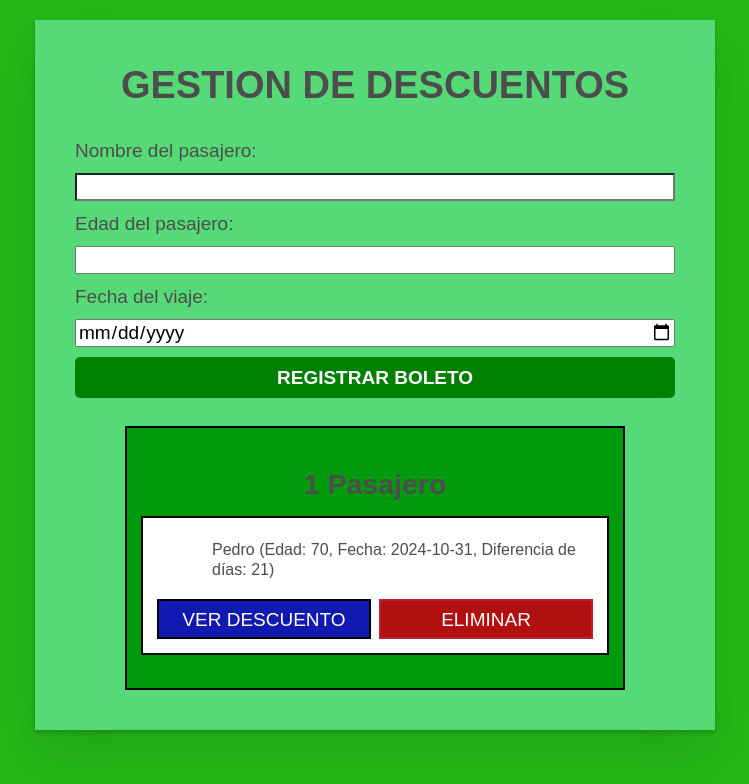
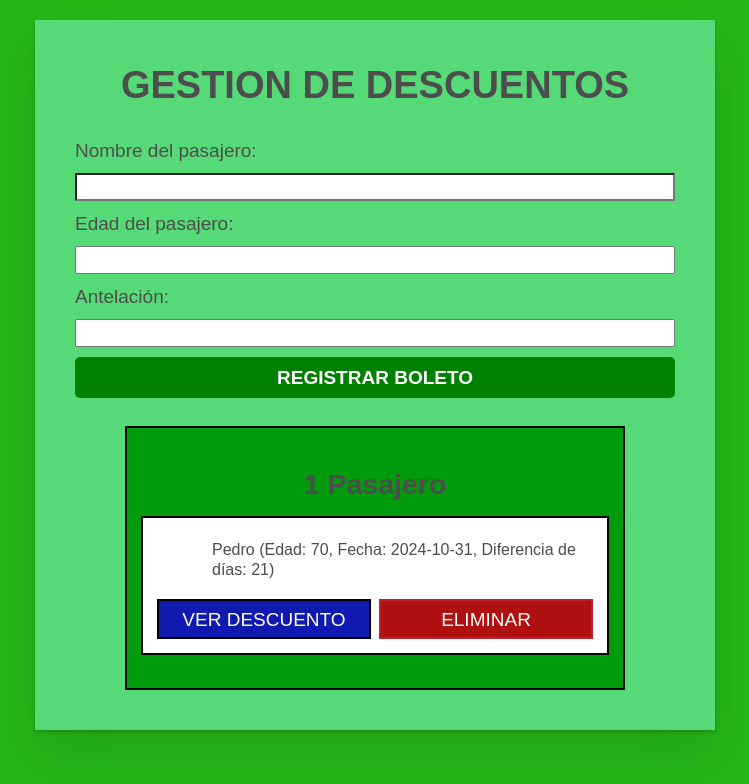
Before and after one commit to fraancosan/ISW-automatizacion-pruebas, a React (Create React App) app: page / in a window 1280 px wide. Shown: the top 784 px of the page, without its empty margins (265-1014 px from the left). Built offline with nearby package versions, Linux system fonts and the light colour scheme.

Commit message:
update: structure of the web

```diff
--- a/src/App.js
+++ b/src/App.js
@@ -1,9 +1,8 @@
-
 import './App.css';
-import Todo from "./components/Todo";
-import Form from "./components/Form";
-import React, { useState, useRef, useEffect } from "react";
-import { nanoid } from "nanoid";
+import Todo from './components/Todo';
+import Form from './components/Form';
+import React, { useState, useRef, useEffect } from 'react';
+import { nanoid } from 'nanoid';
 
 function usePrevious(value) {
   const ref = useRef();
@@ -13,26 +12,16 @@ function usePrevious(value) {
   return ref.current;
 }
 
-const calculateDaysDifference = (dateString) => {
-  const today = new Date();
-  //const todayDate = new Date(today.getFullYear(), today.getMonth(), today.getDate());
-  const date = new Date(dateString);
-  //const inputDate = new Date(date.getFullYear(), date.getMonth(), date.getDate());
-  //const differenceInTime = inputDate.getTime() - todayDate.getTime();
-  const differenceInTime = date - today
-  return Math.ceil(differenceInTime / (1000 * 3600 * 24));
-};
-
 function calcularDescuento(age, dayDifference) {
   let descuento = 0;
   // Determinamos el descuento basado en la edad
-    if (age >= 0 && age < 25) {
+  if (age >= 0 && age <= 25) {
     descuento = 30;
-    } else if (age >= 25 && age < 65) {
+  } else if (age > 25 && age < 65) {
     // Determinamos el descuento adicional según el día de diferencia
-        if (dayDifference >= 8 && dayDifference <= 30) {
+    if (dayDifference >= 7 && dayDifference < 30) {
       descuento = 15;
-        } else if (dayDifference > 30) {
+    } else if (dayDifference >= 30) {
       descuento = 25;
     }
   } else if (age >= 65) {
@@ -44,22 +33,22 @@ function calcularDescuento(age, dayDifference) {
 function App(props) {
   const [tasks, setTasks] = useState(props.tasks);
 
+  function addTask(name, age, antelacion) {
+    let date = new Date();
+    date.setDate(date.getDate() - antelacion);
 
-  function addTask(name, age, date) {
-  const daysDifference = calculateDaysDifference(date);
-  const descuento = calcularDescuento(age, daysDifference);
+    const descuento = calcularDescuento(age, antelacion);
     const newTask = {
       id: `todo-${nanoid()}`,
       name,
       age,
-    date,
-    daysDifference,
+      date: date.toISOString().split('T')[0],
+      daysDifference: antelacion,
       descuento,
-    completed: false
+      completed: false,
     };
     setTasks([...tasks, newTask]);
   }
-
 
   function toggleTaskCompleted(id) {
     const updatedTasks = tasks.map((task) => {
@@ -75,7 +64,6 @@ function App(props) {
   }
 
   function deleteTask(id) {
-
     const remainingTasks = tasks.filter((task) => id !== task.id);
     setTasks(remainingTasks);
   }
@@ -92,9 +80,7 @@ function App(props) {
     setTasks(editedTaskList);
   }
 
-
-  const taskList = tasks
-  .map((task) => (
+  const taskList = tasks.map((task) => (
     <Todo
       id={task.id}
       name={task.name}
@@ -110,8 +96,7 @@ function App(props) {
     />
   ));
 
-
-  const tasksNoun = taskList.length !== 1 ? "Pasajeros" : "Pasajero";
+  const tasksNoun = taskList.length !== 1 ? 'Pasajeros' : 'Pasajero';
   const headingText = `${taskList.length} ${tasksNoun}`;
 
   const listHeadingRef = useRef(null);
@@ -123,16 +108,23 @@ function App(props) {
     }
   }, [tasks.length, prevTaskLength]);
 
-
   return (
     <div className="todoapp stack-large">
       <h1>GESTION DE DESCUENTOS</h1>
-       <Form addTask={addTask}/>
-      <div className='border-list'>
-      <h2 id="list-heading" className="title-count" tabIndex="-1" ref={listHeadingRef}>{headingText}</h2>
+      <Form addTask={addTask} />
+      <div className="border-list">
+        <h2
+          id="list-heading"
+          className="title-count"
+          tabIndex="-1"
+          ref={listHeadingRef}
+        >
+          {headingText}
+        </h2>
         <ul
           className="todo-list stack-large stack-exception"
-        aria-labelledby="list-heading">
+          aria-labelledby="list-heading"
+        >
           {taskList}
         </ul>
       </div>
@@ -140,5 +132,4 @@ function App(props) {
   );
 }
 
-
 export default App;
--- a/src/components/Form.js
+++ b/src/components/Form.js
@@ -3,7 +3,7 @@ import Swal from 'sweetalert2';
 function Form({ addTask }) {
   const [name, setName] = useState('');
   const [age, setAge] = useState('');
-  const [date, setDate] = useState('');
+  const [antelacion, setAntelacion] = useState('');
 
   const handleSubmit = (e) => {
     e.preventDefault();
@@ -17,17 +17,15 @@ function Form({ addTask }) {
 
     // Validación de edad
     const ageNum = parseInt(age, 10);
-    if (!/^\d+$/.test(age) || ageNum < 0) {
-        errors.push('La edad debe ser un número entero no negativo.');
+    if (!/^\d+$/.test(age) || ageNum < 0 || ageNum > 999) {
+      errors.push(
+        'La edad debe ser un número entero no negativo de maximo tres cifras.'
+      );
     }
-
-    // Validación de fecha
-    const selectedDate = new Date(date);
-    const today = new Date();
-    //today.setHours(0, 0, 0, 0);
-    //selectedDate.setHours(0, 0, 0, 0);
-    if (selectedDate < today) {
-        errors.push('La fecha de viaje no puede ser anterior a hoy.');
+    // Validación de antelacion
+    const antelacionNum = parseInt(antelacion, 10);
+    if (antelacionNum < 0 || !/^\d+$/.test(antelacion)) {
+      errors.push('La antelación debe ser un número entero positivo.');
     }
 
     // Si hay errores, mostrar alerta
@@ -35,16 +33,19 @@ function Form({ addTask }) {
       Swal.fire('Error', errors.join(' '), 'error');
     } else {
       // Si todas las validaciones pasan, agregar el pasajero
-        addTask(name, ageNum, date);
+      addTask(name, ageNum, antelacion);
       Swal.fire('Éxito', 'Pasajero registrado correctamente.', 'success');
       // Limpiar campos
       setName('');
       setAge('');
-        setDate('');
+      setAntelacion('');
     }
   };
   return (
-    <form onSubmit={handleSubmit} style={{ display: 'flex', flexDirection: 'column', gap: '1rem' }}>
+    <form
+      onSubmit={handleSubmit}
+      style={{ display: 'flex', flexDirection: 'column', gap: '1rem' }}
+    >
       <label htmlFor="task-name">Nombre del pasajero:</label>
       <input
         type="text"
@@ -61,12 +62,12 @@ function Form({ addTask }) {
         onChange={(e) => setAge(e.target.value)}
       />
 
-      <label htmlFor="date">Fecha del viaje:</label>
+      <label htmlFor="antelacion">Antelación:</label>
       <input
-        type="date"
-        id="date"
-        value={date}
-        onChange={(e) => setDate(e.target.value)}
+        type="number"
+        id="antelacion"
+        value={antelacion}
+        onChange={(e) => setAntelacion(e.target.value)}
       />
 
       <button
@@ -80,7 +81,9 @@ function Form({ addTask }) {
           borderRadius: '5px',
           cursor: 'pointer',
         }}
-      >REGISTRAR BOLETO</button>
+      >
+        REGISTRAR BOLETO
+      </button>
     </form>
   );
 }
```
Lines whose indentation alone changed are shown as unchanged.
